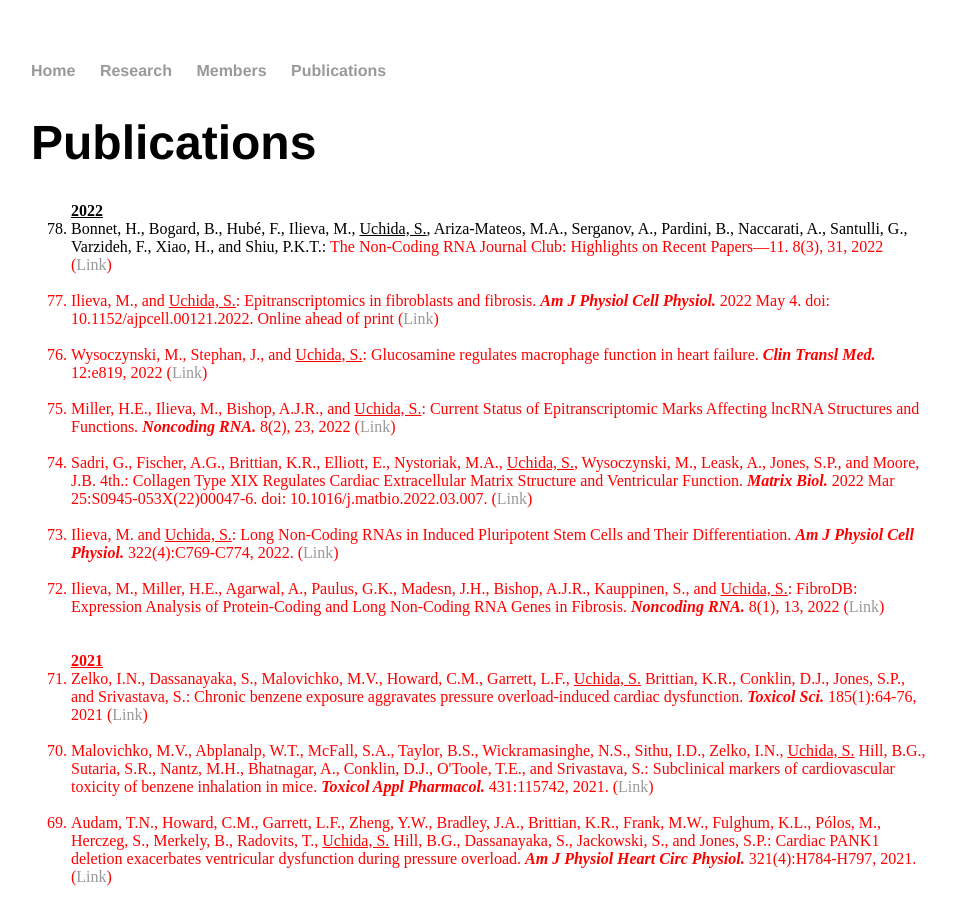
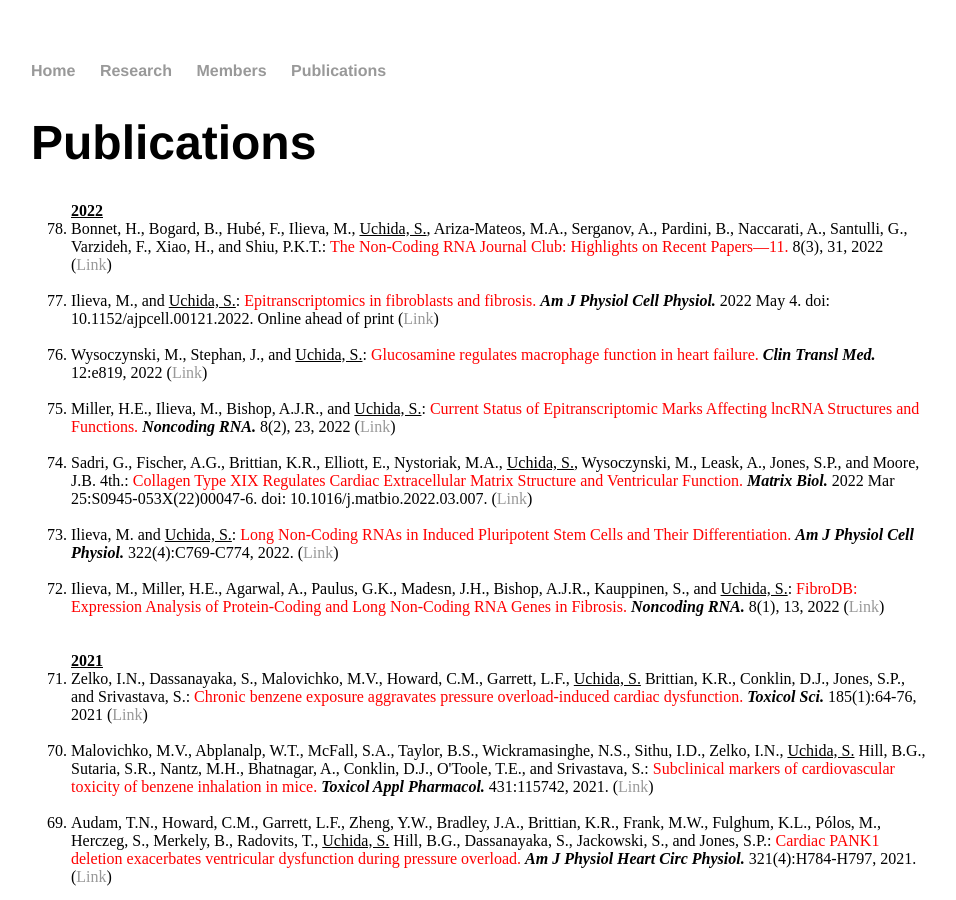
Before and after one commit to heartlncrna/heartlncrna.github.io, a Jekyll site: the page publications/pub_list.html, which Jekyll copies as it is, in a window 1280 px wide and 900 px high. Shown: the whole window, without its empty margins (161-1117 px from the left). Built offline with Jekyll 4.4.1, drawn with Linux system fonts in a browser that asks for light colours.

Commit message:
Update pub_list.html

```diff
--- a/publications/pub_list.html
+++ b/publications/pub_list.html
@@ -29,7 +29,7 @@
 
 				<strong><u> 2022 </u></strong>
 
-				<li> Bonnet, H., Bogard, B., Hubé, F., Ilieva, M., <u>Uchida, S.</u>, Ariza-Mateos, M.A., Serganov, A., Pardini, B., Naccarati, A., Santulli, G., Varzideh, F., Xiao, H., and Shiu, P.K.T.: <font color="red">The Non-Coding RNA Journal Club: Highlights on Recent Papers—11. </i></b> 8(3), 31, 2022 (<a href="https://www.mdpi.com/2311-553X/8/3/31">Link</span></a>)</li>
+				<li> Bonnet, H., Bogard, B., Hubé, F., Ilieva, M., <u>Uchida, S.</u>, Ariza-Mateos, M.A., Serganov, A., Pardini, B., Naccarati, A., Santulli, G., Varzideh, F., Xiao, H., and Shiu, P.K.T.: <font color="red">The Non-Coding RNA Journal Club: Highlights on Recent Papers—11. </font></i></b> 8(3), 31, 2022 (<a href="https://www.mdpi.com/2311-553X/8/3/31">Link</span></a>)</li>
 			<br>
 
 				<li> Ilieva, M., and <u>Uchida, S.</u>: <font color="red">Epitranscriptomics in fibroblasts and fibrosis.</font> <b><i>Am J Physiol Cell Physiol. </i></b> 2022 May 4. doi: 10.1152/ajpcell.00121.2022. Online ahead of print (<a href="https://journals.physiology.org/doi/abs/10.1152/ajpcell.00121.2022">Link</span></a>)</li>
```
